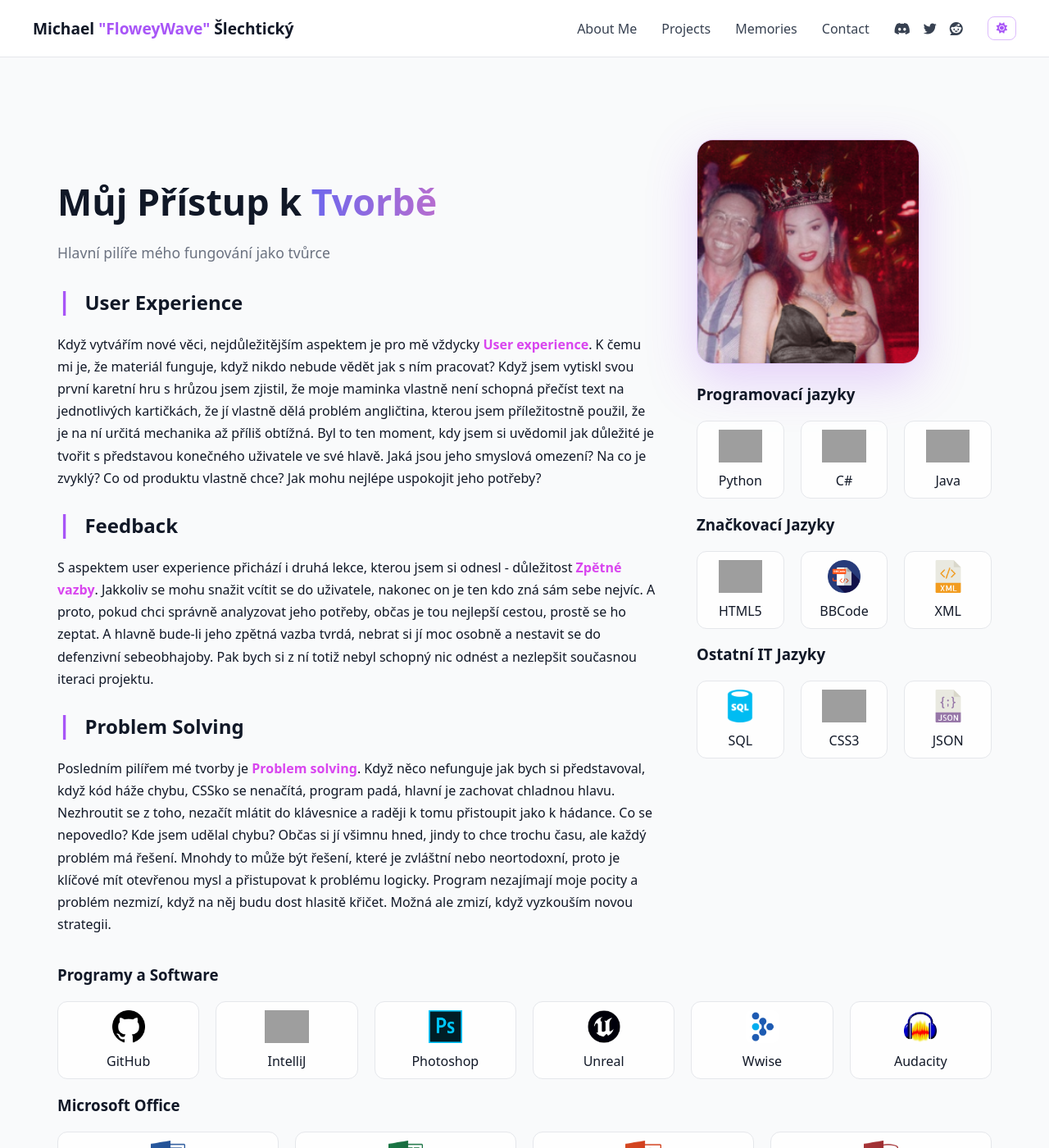
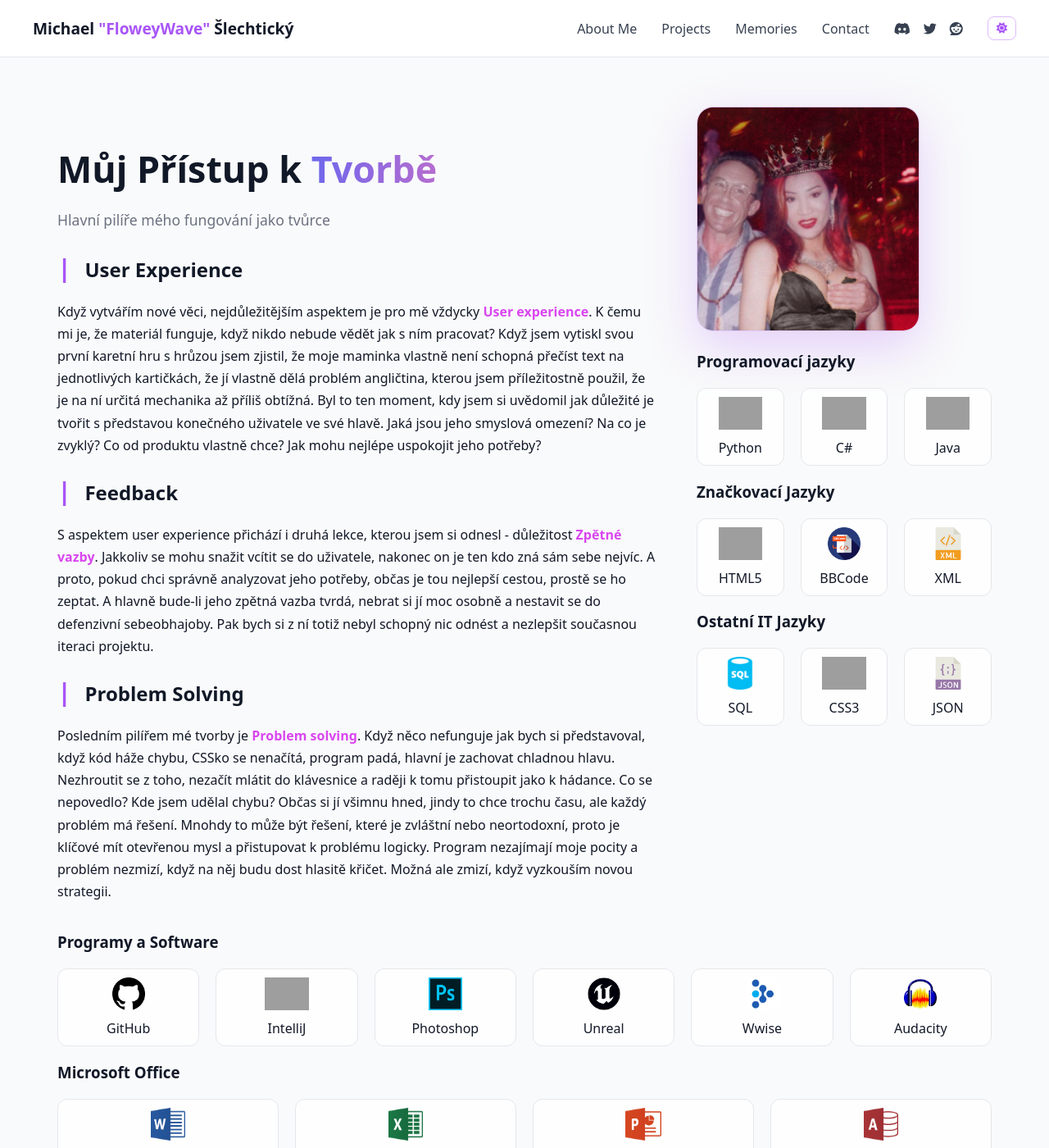
Before and after one commit to FloweyWave2/floweywave2.github.io, a Jekyll site: the page built from creator.html, in a window 1280 px wide and 1400 px high. Shown: the whole window at 82% size. Built offline with Jekyll 4.4.1, drawn with Linux system fonts in a browser that asks for light colours; grey boxes are pictures that could not be loaded.

Commit message:
Update style.scss

```diff
--- a/assets/css/style.scss
+++ b/assets/css/style.scss
@@ -799,7 +799,7 @@ body.light-mode .persona-card:hover {
 
 .creator-wrapper {
     max-width: 1500px;
-    margin: 100px auto;
+    margin: 20px auto;
     padding: 0 30px;
 }
 
@@ -814,7 +814,7 @@ body.light-mode .persona-card:hover {
 
 .creator-text {
     flex: 1 1 60%;
-    min-width: 300px;
+    min-width: 400px;
 }
 .creator-right {
     flex: 0 0 360px;
@@ -842,7 +842,7 @@ body.light-mode .persona-card:hover {
 }
 
 .creator-image-right {
-    flex: 0 0 340px;
+    flex: 0 0 300px;
 }
 
 .creator-image-right img {
```
